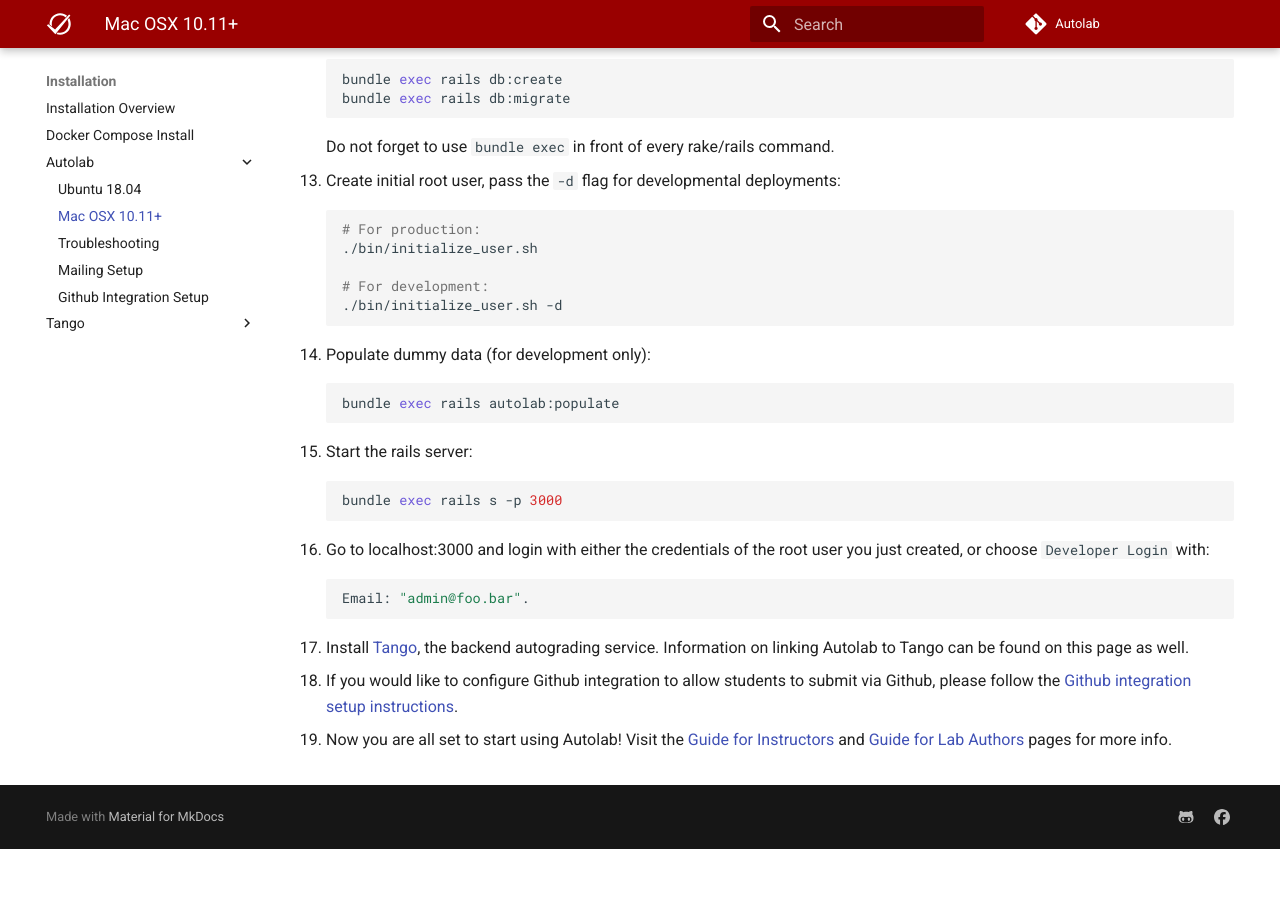
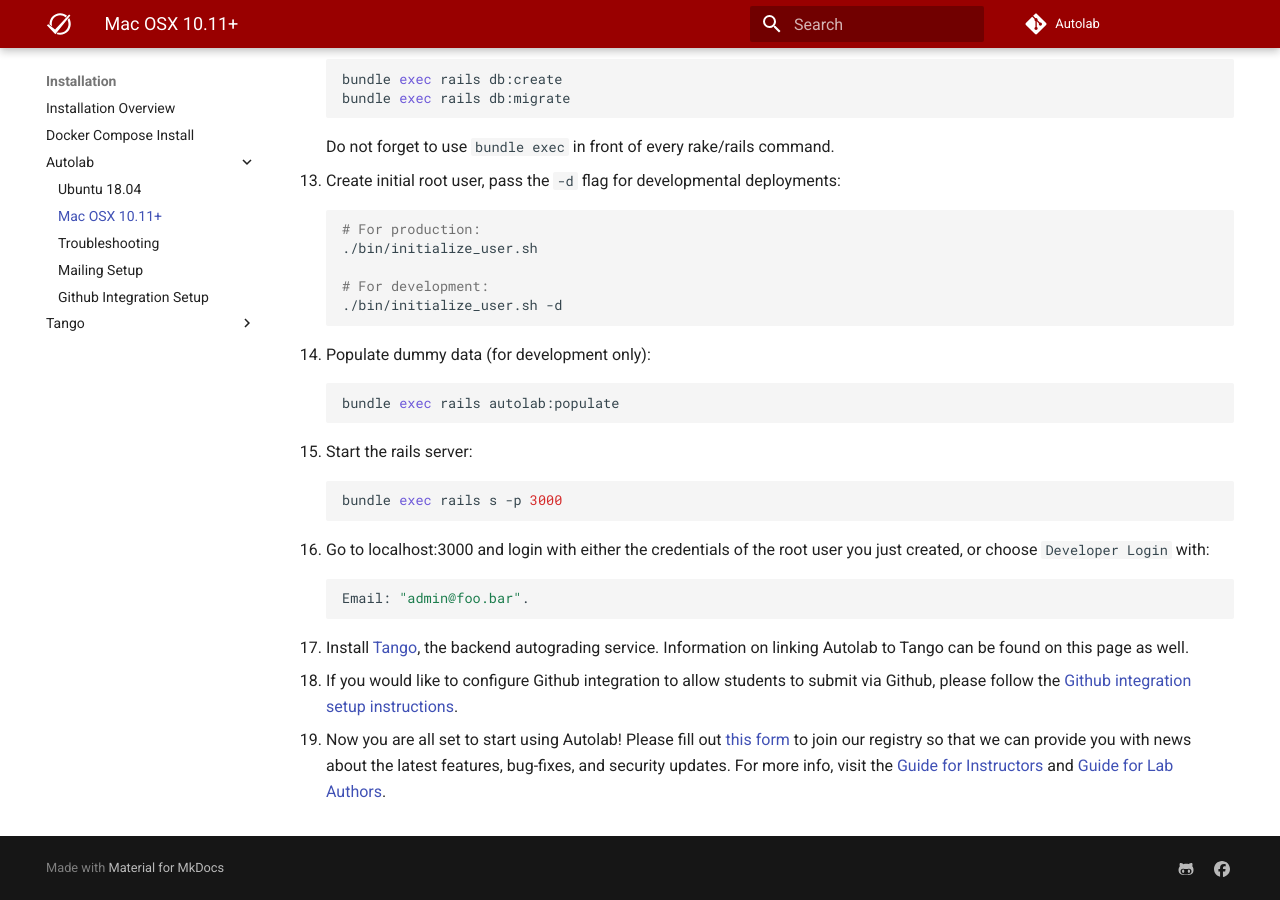
Before and after one commit to muaziqbal/Autolab, an MkDocs documentation site: the page built from docs/installation/osx.md, in a window 1280 px wide and 900 px high, scrolled down 1989 px. Built offline with MkDocs 1.6.1 and Material for MkDocs 9.7.7, drawn with Linux system fonts in a browser that asks for light colours; comment, search, counter and statistics services are not loaded; before the commit the page ends 2838 px from its top, so only the background shows below that.

Commit message:
Updated last step of installation instructions to link to deployment registration form (#1628)
* updated last step of installation instructions

* updated message to talk about features/bug-fixes/updates

```diff
--- a/docs/installation/osx.md
+++ b/docs/installation/osx.md
@@ -123,4 +123,4 @@ as well.
 
 18. If you would like to configure Github integration to allow students to submit via Github, please follow the [Github integration setup instructions](/installation/github_integration).
 
-19. Now you are all set to start using Autolab! Visit the [Guide for Instructors](/instructors) and [Guide for Lab Authors](/lab) pages for more info.
+19. Now you are all set to start using Autolab! Please fill out [this form](https://docs.google.com/forms/d/e/1FAIpQLSctfi3kwa03yuCuLgGF7qS_PItfk__1s80twhVDiKGQHvqUJg/viewform?usp=sf_link) to join our registry so that we can provide you with news about the latest features, bug-fixes, and security updates. For more info, visit the [Guide for Instructors](/instructors) and [Guide for Lab Authors](/lab).
```
Also changed, not shown: docs/installation/docker-compose.md (+3 -2 lines), docs/installation/ubuntu.md (+1 -1 lines).
